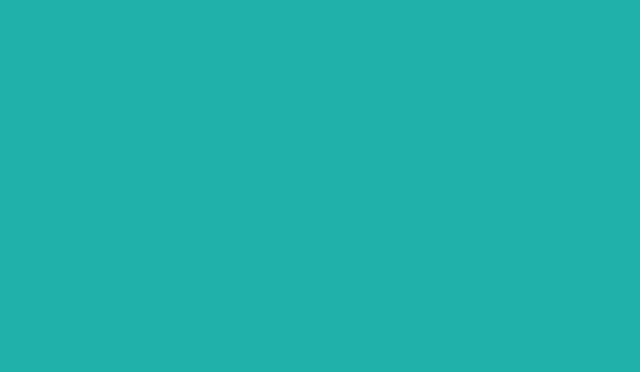
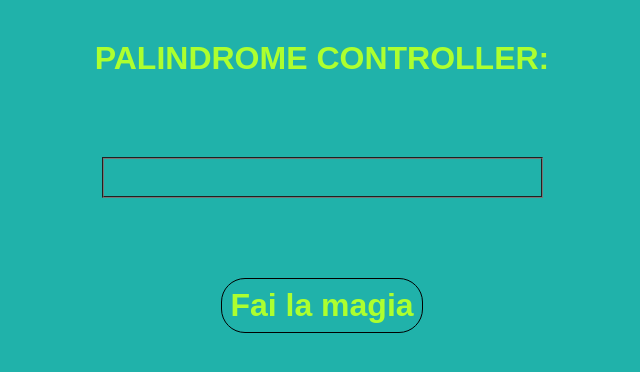
Before and after one commit to AleDelCampo/js-paliedispari, a plain HTML site: page Palindroma/index.html in a window 1280 px wide. Shown: the whole page, without its empty margins (318-958 px from the left). Drawn offline with Linux system fonts and the light colour scheme.

Commit message:
Parola palindroma esercizio completo (spero bene :'))

```diff
--- a/Palindroma/index.html
+++ b/Palindroma/index.html
@@ -9,9 +9,10 @@
 <body>
 
     <div class="container">
-        <div id="result">
-
-        </div>
+        <div class="title">PALINDROME CONTROLLER:</div>
+        <input type="text" id="input">
+        <button onclick="checkPalindrome()" id="button">Fai la magia</button>
+        <div id="result"></div>
     </div>
 
     <script type="text/javascript" src="script.js"></script>
--- a/Palindroma/script.js
+++ b/Palindroma/script.js
@@ -0,0 +1,35 @@
+function palindrome(word) {
+
+    word = word.toLowerCase();
+
+    let half = word.length;
+
+    for (let i = 0; i < Math.floor(half / 2); i++) {
+
+        if (word[i] !== word[half - 1 - i]) {
+
+            return false;
+        }
+    }
+    return true;
+}
+
+function checkPalindrome() {
+
+    let userWord = document.getElementById("input").value;
+
+    let resultElement = document.getElementById("result");
+
+    if (userWord === "") {
+
+        resultElement.textContent = "Dovresti inserire qualcosa magari....";
+
+    } else if (palindrome(userWord)) {
+
+        resultElement.textContent = "Complimenti, questa parola è magica.";
+
+    } else {
+
+        resultElement.textContent = "Mi spiace, nessuna magia in questa parola.";
+    }
+}
--- a/Palindroma/style.css
+++ b/Palindroma/style.css
@@ -9,6 +9,7 @@
 
 .container {
     display: flex;
+    flex-direction: column;
     text-align: center;
     justify-content: center;
     align-items: center;
@@ -21,3 +22,22 @@
     color: greenyellow;
     font-size: xx-large;
 }
+
+.title {
+    color: greenyellow;
+    font-size: xx-large;
+}
+
+#input {
+    color: greenyellow;
+    font-size: xx-large;
+    border-style: groove;
+}
+
+#button {
+    color: greenyellow;
+    font-size: xx-large;
+    border: 1px solid black;
+    padding: 8px;
+    border-radius: 24px;
+}
```
